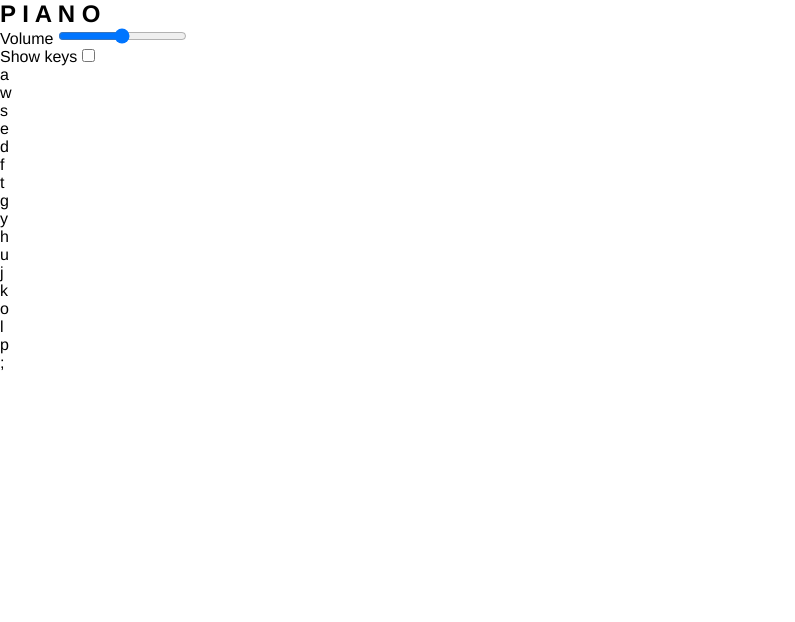
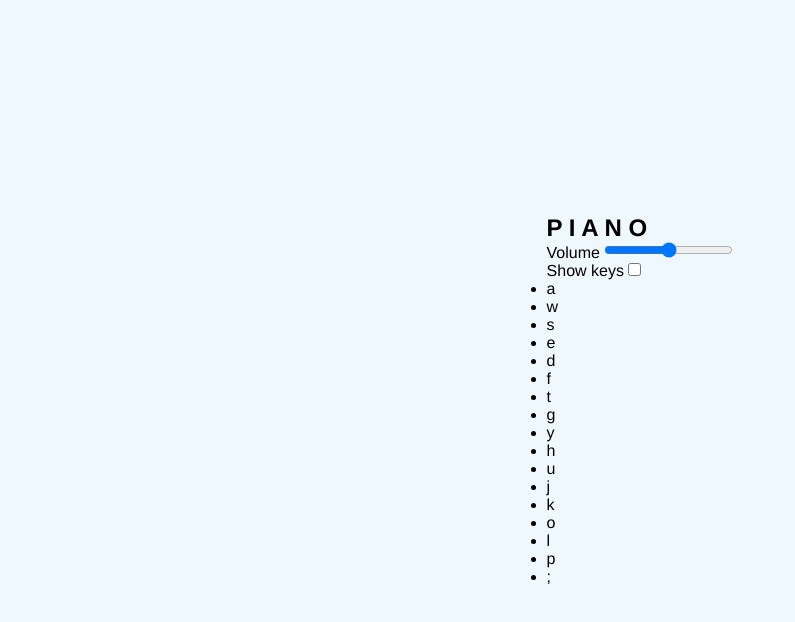
Before and after one commit to numangit/javascript_piano, a plain HTML site: page index.html in a window 1280 px wide. Shown: the whole page, without its empty margins (0-795 px from the left). Drawn offline with Linux system fonts and the light colour scheme.

Commit message:
body css added

```diff
--- a/style.css
+++ b/style.css
@@ -4,3 +4,11 @@
     box-sizing: border-box;
     font-family: 'Franklin Gothic Medium', 'Arial Narrow', Arial, sans-serif;
 }
+
+body {
+    display: flex;
+    align-items: center;
+    justify-content: center;
+    min-height: 100vh;
+    background-color: aliceblue;
+}
```
